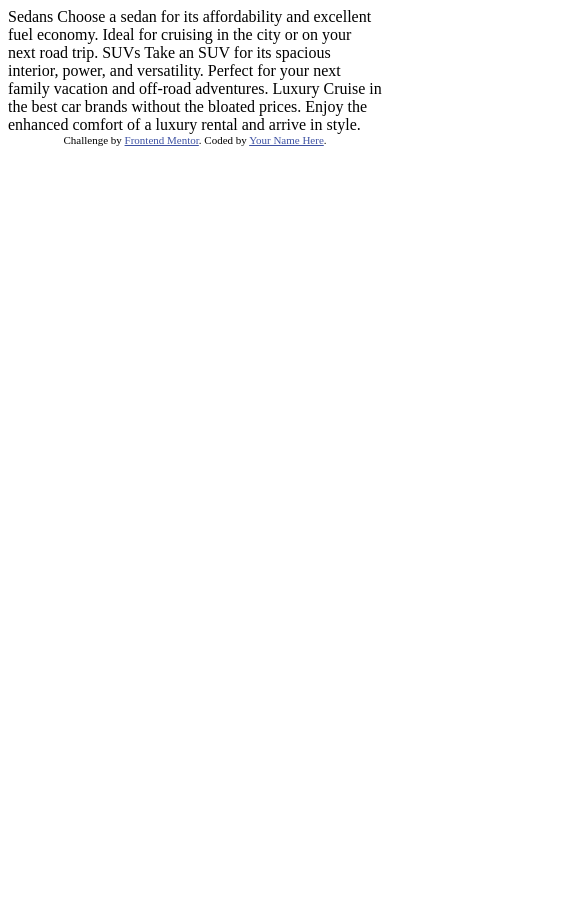
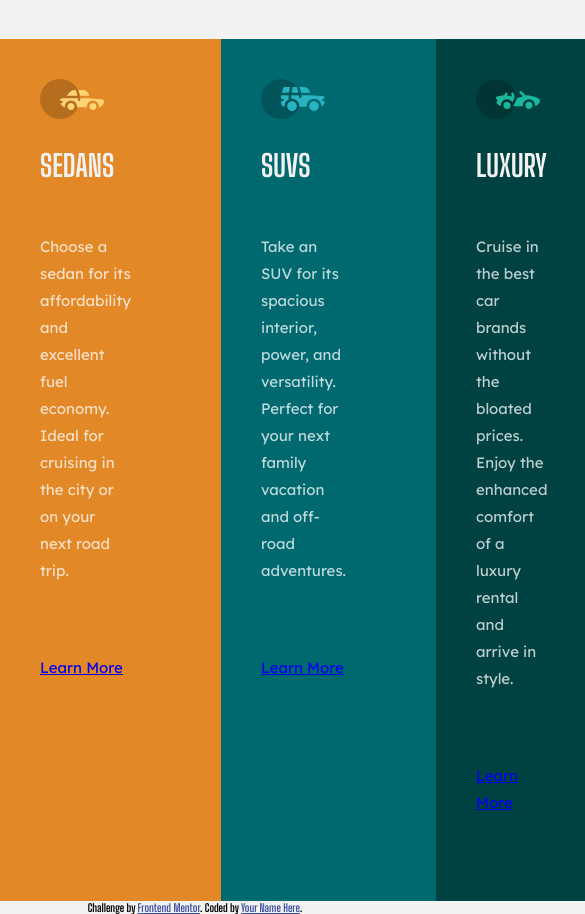
Before and after one commit to nmelgar/3_column_preview_card_component, a plain HTML site: page index.html in a window 390 px wide. Shown: the top 914 px of the page, 585 px wide, since content can reach past the window. Before the commit the page ends 844 px from the top, so only its background shows below. Drawn offline with Linux system fonts and the light colour scheme.

Commit message:
07-10-13:00--completed project set up, columns, colors, missing buttons and responsiveness

```diff
--- /dev/null
+++ b/css/styles.css
@@ -0,0 +1,89 @@
+/*# Front-end Style Guide
+## Layout
+The designs were created to the following widths:
+- Mobile: 375px
+- Desktop: 1440px
+## Colors
+### Primary
+Bright orange: hsl(31, 77%, 52%)
+Dark cyan: hsl(184, 100%, 22%)
+Very dark cyan: hsl(179, 100%, 13%)
+### Neutral
+
+Transparent white (paragraphs): hsla(0, 0%, 100%, 0.75)
+Very light gray (background, headings, buttons): hsl(0, 0%, 95%)
+
+## Typography
+### Body Copy
+- Font size: 15px
+### Font
+- Family: [Lexend Deca](https://fonts.google.com/specimen/Lexend+Deca)
+- Weights: 400
+- Family: [Big Shoulders Display](https://fonts.google.com/specimen/Big+Shoulders+Display)
+- Weights: 700
+*/
+@import url('https://fonts.googleapis.com/css2?family=Lexend+Deca&display=swap');
+@import url('https://fonts.googleapis.com/css2?family=Big+Shoulders+Display:wght@700&display=swap');
+
+:root {
+  --bright-orange: hsl(31, 77%, 52%);
+  --dark-cyan: hsl(184, 100%, 22%);
+  --very-dark-cyan: hsl(179, 100%, 13%);
+  /*Paragraph - the below one*/
+  --transparent-white: hsla(0, 0%, 100%, 0.75);
+  --very-light-gray: hsl(0, 0%, 95%);
+}
+
+body {
+  font-size: 15px;
+  font-family: 'Big Shoulders Display', cursive;
+  background: var(--very-light-gray);
+  margin: 0;
+  padding: 0;
+}
+
+h2 {
+  color: var(--very-light-gray);font-weight: 700;
+font-size: 30px;
+}
+
+p {
+  color: var(--transparent-white);
+  font-family: 'Lexend Deca', sans-serif;
+  padding: 25px 50px 30px 0;
+  font-weight: 200;
+  line-height: 1.8;
+}
+
+.component-container {
+  display: grid;
+  grid-template-columns: 1fr 1fr 1fr;
+  max-width: 980px;
+  margin: 0 auto;
+  margin-top: 10%;
+}
+
+.component-column {
+  padding: 40px;
+}
+
+.column-1 {
+  background-color: var(--bright-orange);
+}
+
+.column-2 {
+  background-color: var(--dark-cyan);
+}
+
+.column-3 {
+  background-color: var(--very-dark-cyan);
+}
+
+.attribution {
+  font-size: 11px;
+  text-align: center;
+}
+
+.attribution a {
+  color: hsl(228, 45%, 44%);
+}
--- a/index.html
+++ b/index.html
@@ -1,5 +1,6 @@
 <!DOCTYPE html>
 <html lang="en">
+
 <head>
   <meta charset="UTF-8">
   <meta name="viewport" content="width=device-width, initial-scale=1.0"> <!-- displays site properly based on user's device -->
@@ -7,30 +8,44 @@
   <link rel="icon" type="image/png" sizes="32x32" href="./images/favicon-32x32.png">
 
   <title>Frontend Mentor | 3-column preview card component</title>
+  <link rel="stylesheet" href="css/styles.css" type="text/css">
 
-  <!-- Feel free to remove these styles or customise in your own stylesheet 👍 -->
-  <style>
-    .attribution { font-size: 11px; text-align: center; }
-    .attribution a { color: hsl(228, 45%, 44%); }
-  </style>
 </head>
+
 <body>
+  <div class="container">
+    <div class="component-container">
+      <div class="component-column column-1">
+        <img src="images/icon-sedans.svg" alt="Icon for a sedan car">
+        <h2>SEDANS</h2>
+        <p>Choose a sedan for its affordability and excellent fuel economy. Ideal for cruising in the city
+          or on your next road trip.</p>
+        <p class="learn-more-button"><a href="#">Learn More</a></p>
+      </div>
 
-  Sedans
-  Choose a sedan for its affordability and excellent fuel economy. Ideal for cruising in the city
-  or on your next road trip.
+      <div class="component-column column-2">
+        <img src="images/icon-suvs.svg" alt="Icon for a SUV car">
+        <h2>SUVS</h2>
+        <p>Take an SUV for its spacious interior, power, and versatility. Perfect for your next family vacation
+          and off-road adventures.</p>
+        <p class="learn-more-button"><a href="#">Learn More</a></p>
+      </div>
 
-  SUVs
-  Take an SUV for its spacious interior, power, and versatility. Perfect for your next family vacation
-  and off-road adventures.
+      <div class="component-column column-3">
+        <img src="images/icon-luxury.svg" alt="Icon for a luxury car">
+        <h2>LUXURY</h2>
+        <p>Cruise in the best car brands without the bloated prices. Enjoy the enhanced comfort of a luxury
+          rental and arrive in style.</p>
+        <p class="learn-more-button"><a href="#">Learn More</a></p>
+      </div>
+    </div>
 
-  Luxury
-  Cruise in the best car brands without the bloated prices. Enjoy the enhanced comfort of a luxury
-  rental and arrive in style.
+    <div class="attribution">
+      Challenge by <a href="https://www.frontendmentor.io?ref=challenge" target="_blank">Frontend Mentor</a>.
+      Coded by <a href="#">Your Name Here</a>.
+    </div>
 
-  <div class="attribution">
-    Challenge by <a href="https://www.frontendmentor.io?ref=challenge" target="_blank">Frontend Mentor</a>.
-    Coded by <a href="#">Your Name Here</a>.
   </div>
 </body>
+
 </html>
```
